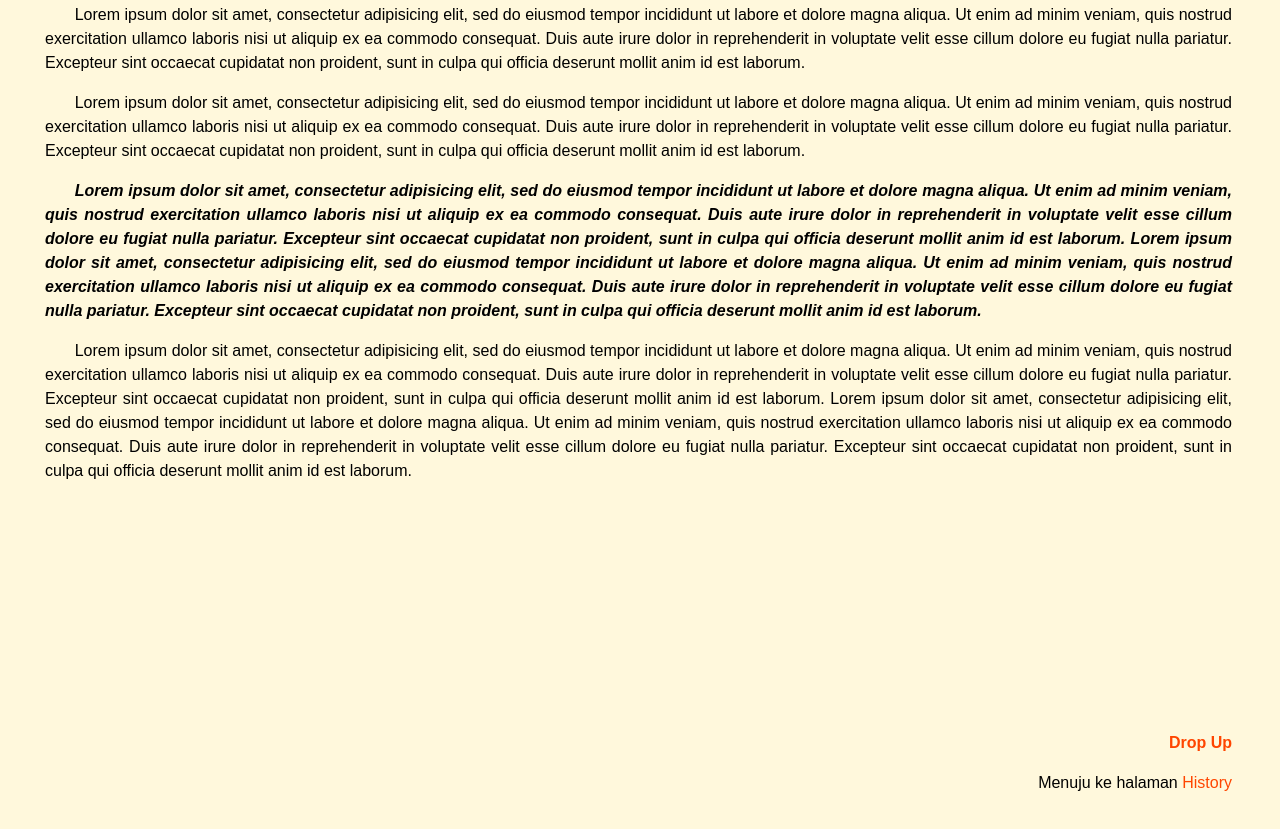
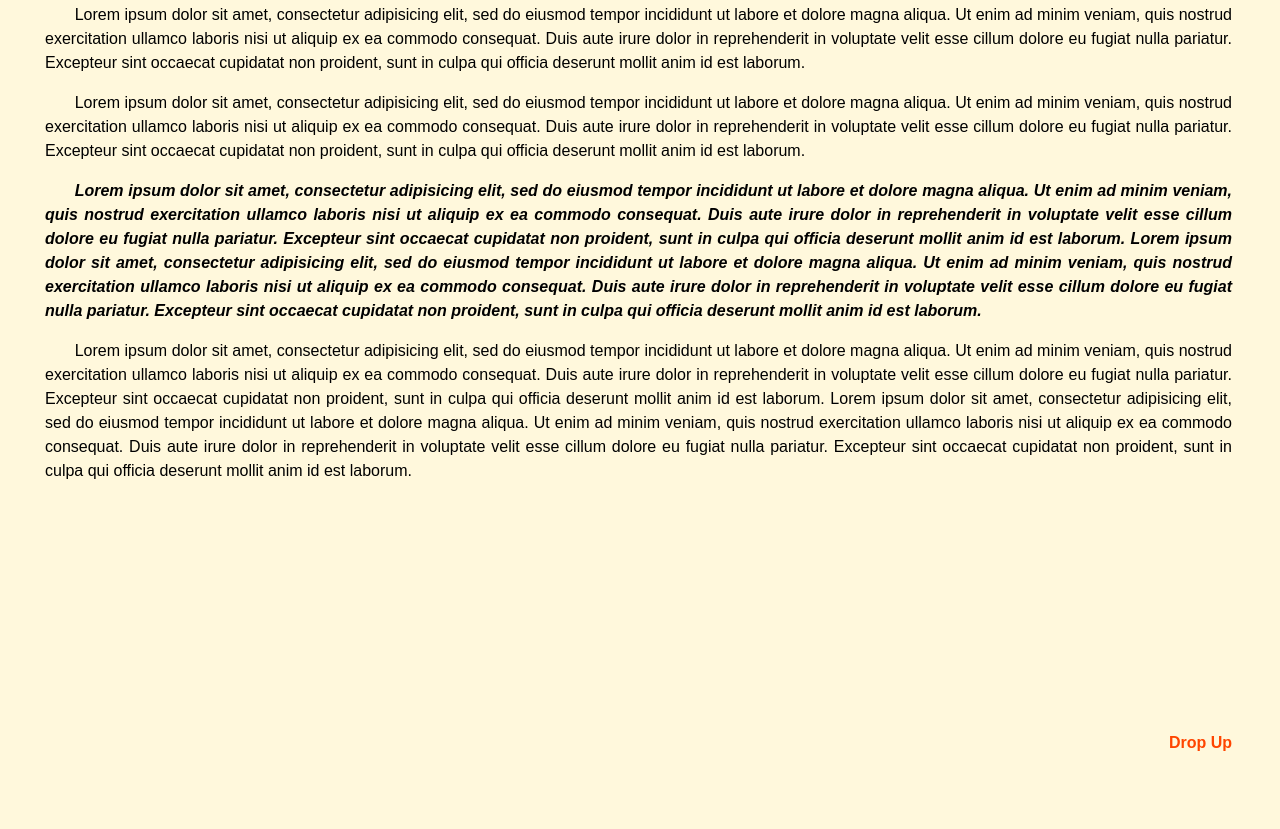
Before and after one commit to danielorganda/perdana-website.github.io, a plain HTML site: page index.html in a window 1280 px wide. Shown: the part 1907-2736 px from the top of the page. After the commit the page ends 2704 px from the top, so only its background shows below. Drawn offline with Linux system fonts and the light colour scheme.

Commit message:
Mengubah link history

```diff
--- a/index.html
+++ b/index.html
@@ -164,7 +164,6 @@ proident, sunt in culpa qui officia deserunt mollit anim id est laborum.</p>
 <br><br><br><br><br><br><br><br><br><br><br><br>
 
 <p class="bawah"><b><a href="#judul" target="_blank">Drop Up</a></b></p>
-<p class="bawah">Menuju ke halaman <a href="../../d/properties/history/history.html">History</a></p>
 
 <br>
 
```
